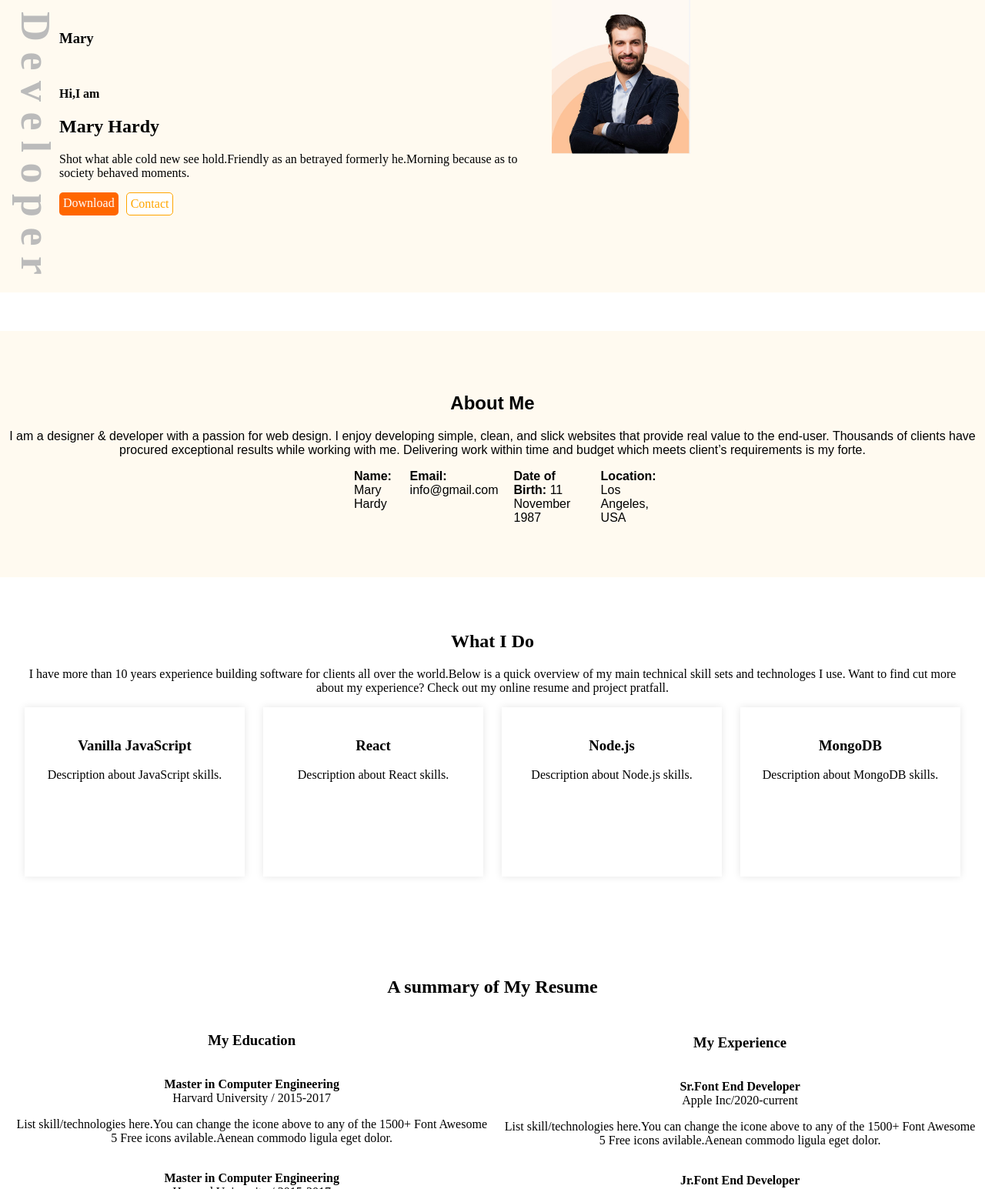
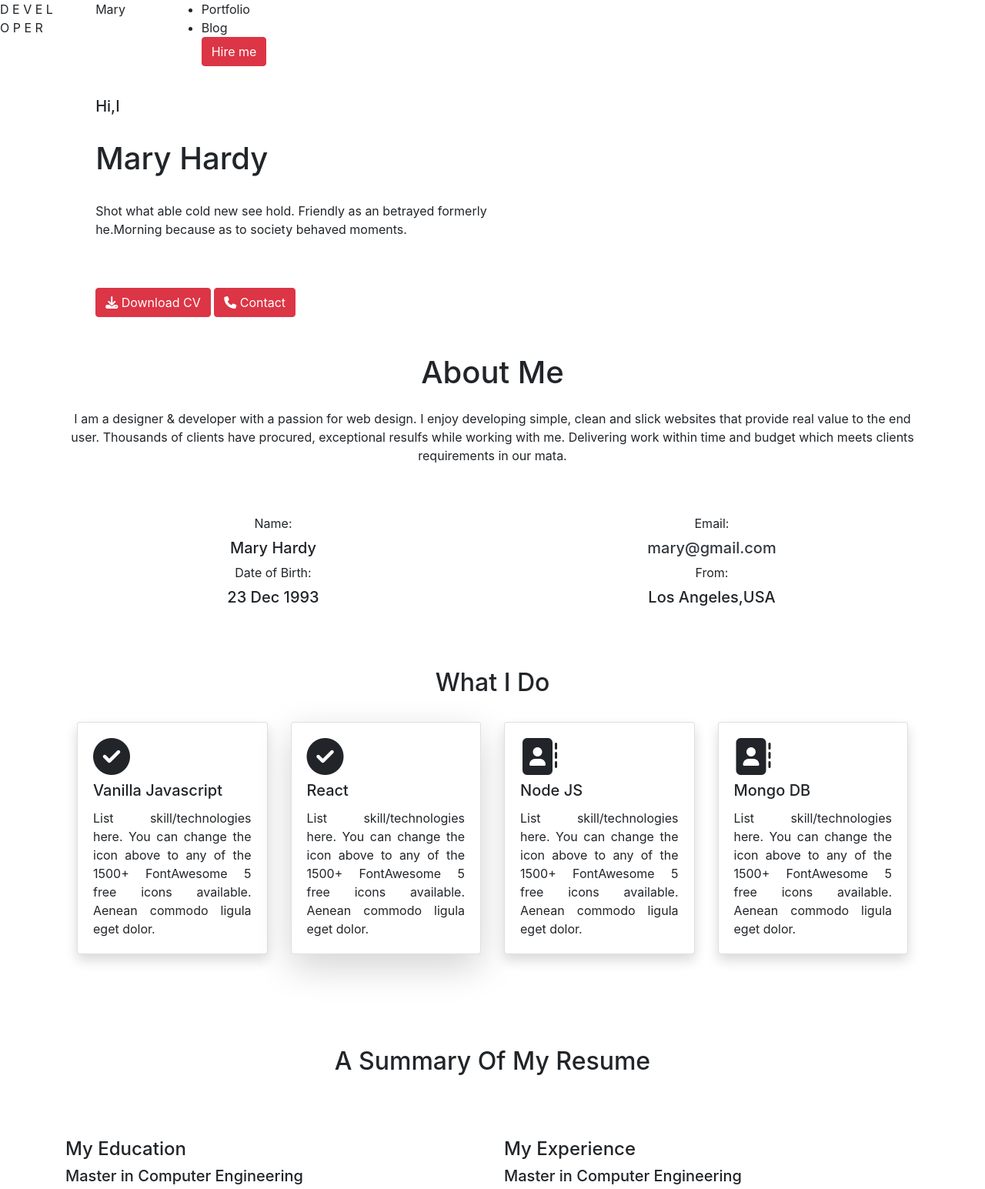
Before and after one commit to Sohana044/hpp-website, a plain HTML site: page index.html in a window 1280 px wide. Shown: the top 1545 px of the page at 77% size. Drawn offline with Linux system fonts and the light colour scheme.

Commit message:
add my file

```diff
--- a/index.html
+++ b/index.html
@@ -1,220 +1,191 @@
 <!DOCTYPE html>
-<html>
+<html lang="en">
 <head>
-  <meta http-equiv="CONTENT-TYPE" content="text/html; charset=UTF-8">
-  <title>Website</title>
-  <link rel="stylesheet" type="text/css" href="web.css">
-  <style>
-    body{
-  padding: 0;
-  margin: 0;
-}
-.vertical-text{
-  writing-mode: vertical-lr;
-  transform: rotate(180 deg);
-  font-family: Poppins;
-  margin: 15px 0 0 15px;
-  font-size: 54px;
-  font-weight: 600;
-  color:#bbb;
-}
-.wrapper{
-  display: flex;
-  gap:0px;
-  background-color: #FFFAF0;
-  height: 380px;
-  width:100%;
-}
-.intro{
-  width:50%;
-  padding-top: 20px;
-}
-.buttons {
-    display: flex;
-}
-.buttons .btn {
-    background-color: #ff6600;
-    color: #fff;
-    text-decoration: none;
-  padding: 5px 5px;
-    border-radius: 5px;
-    margin-right: 10px;
-    display: inline-block;
-}
-.buttons .btm{
-    background-color: white;
-    color: orange;
-    text-decoration: none;
-  padding: 5px 5px;
-    border-radius: 5px;
-    margin-right: 10px;
-    display: inline-block;
-  border: 1px solid orange;
-}
-.profile-picture img {
-    width: 180px;
-    height: 200px;
-    text-align:left;
-}
-section {
-    padding: 60px 0;
-    text-align: center;
-}
-.about{
-  background-color: #fffaf0;
-  border: none;
-  margin-top: 50px;
-  align-items: center;
-  position:relative;
-  background-size: contain;
-  background-attachment:fixed;
-  font-family: Arial;
-  font-weight:normal;
-  height: 200px;
-  width:100%px;
-}
-.personal-info {
-    list-style: none;
-    text-align: left;
-    margin: 0 auto;
-    max-width:400px;
-  display: flex;
-  gap:20px;
-}
-.skills{
-    padding: 50px 20px;
-    text-align: center;
-}
+    <meta charset="UTF-8">
+    <meta name="viewport" content="width=device-width, initial-scale=1.0">
+    <title>mary</title>
+    <link rel="stylesheet" href="bootstrap.css">
+    <link rel="stylesheet" href="https://cdnjs.cloudflare.com/ajax/libs/font-awesome/6.4.0/css/all.min.css"   />
 
-.skills-grid {
-    display: flex;
-    justify-content: space-around;
-}
-
-.skill{
-    box-shadow: 0 0 10px rgba(0, 0, 0, 0.1);
-  height: 200px;
- width:23%;
-  background-color:white;
-  padding-top: 20px;
-  margin:0px;
-}
-.resume-grid{
-  display: flex;
-  margin-top: 0px;
-}
-.education {
-  width:48%;
-  height: 480px;
-  margin-left:20px;
-  background-color: white;
-  padding-top: 7px;
-}
-.experience{
-   width:48%;
-  height: 480px;
-  margin-left:20px;
-  background-color: white;
-  padding-top: 10px;
-}
-.container{
-  padding-top:30px 20px;
-}
-  </style>
+    <link rel="stylesheet" href="mery.css">
 </head>
 <body>
-  <div class="wrapper">
+
+    <section id="hero">
+        <div class="row">
+          <div class="col-2 col-md-1 col-lg-1 col-xl-1">
             <div class="vertical-text">
               D
-      e
-      v
-      e
-      l
-      o
-      p
-      e
-      r
-    </div>
-    <div class="intro">
-      <h3>Mary</h3><br>
-      <p><b> Hi,I am</b><h2>Mary Hardy</h2>Shot what able cold new see hold.Friendly as an betrayed formerly he.Morning because as to society behaved moments.</p>
-      <div class="buttons">
-                        <a href="#" class="btn">Download </a>
-                        <a href="#" class="btm">Contact</a>
+              E
+              V
+              E
+              L
+              O
+              P
+              E
+              R
             </div>
           </div>
-    <div class="profile-picture">
-                    <img src="sir.jpg" alt="Mary Hardy">
+          <div class="col-10 col-md-11 col-lg-11 col-xl-11">
+            <div class="col-12 col-md-12 col-lg-12">
+              <div class="row">
+                <div class="col-1 col-md-1 col-lg-1 logo">
+                  Ma<span>r</span>y
+                </div><br><br>
+                <div class="col-10 col-md-11 col-lg-11">
+                  <nav>
+                    <ul class="menu">
+                      <li>Portfolio</li>
+                      <li>Blog</li>
+                      <button class="btn btn-danger">Hire me</button>
+                    </ul>
+                  </nav>
                 </div>
               </div>
-  <section class="about">
-            <h2>About Me</h2>
-            <p>I am a designer & developer with a passion for web design. I enjoy developing simple, clean, and slick websites that provide real value to the end-user. Thousands of clients have procured exceptional results while working with me. Delivering work within time and budget which meets client’s requirements is my forte.</p>
-            <ul class="personal-info">
-                <li><strong>Name:</strong> Mary Hardy</li>
-                <li><strong>Email:</strong> info@gmail.com</li>
-                <li><strong>Date of Birth:</strong> 11 November 1987</li>
-                <li><strong>Location:</strong> Los Angeles, USA</li>
-            </ul>
-    </section>
-  <section class="skills">
-        <h2>What I Do</h2>
-    <p>I have more than 10 years experience building software for clients all over the world.Below is a quick overview of my main technical skill sets and technologes I use. Want to find cut more about my experience? Check out my online resume and project pratfall.
+            </div>
+            <div class="col-12 col-md-12 col-lg-12">
+              <div class="row">
+                <div class="col-6 col-md-6 col-lg-6 col-xl-6 pt-4">
+                  <h5>Hi,I</h5><br>
+                  <h1>Mary Hardy</h1><br>
+                  <p> Shot what able cold new see hold. Friendly as an betrayed formerly he.Morning because as to society behaved moments.
+                 </p><br><br>
+                  <button class="btn btn-danger"> <i class=" fas fa-download"></i>
+                      Download CV</button>
+                    <button class="btn btn-danger"> <i class="fa-solid fa-phone"></i>
+                      Contact</button>
+                </div>
+                <div class="col-6 col-md-6 col-lg-6  col-xl-6 mt-3">
+                  <div class="dev-bg">
+                    <div class="dev">
+                    </div>
+                  </div>
+                </div>
+              </div>
+            </div>
+          </div>
+        </div>
+      </section><br><br>
+      <div class="container about-wrapper">
+        <div class="about-sec">
+          <h1 class="text-center pb-3">About Me</h1>
+          <p class="text-center">
+            I am a designer & developer with a passion for web design. I enjoy developing simple, clean and slick websites that provide real value to the end user. Thousands of clients have procured, exceptional resulfs while working with me. Delivering work within time and budget which meets clients requirements in our mata.
           </p>
-
-        <div class="skills-grid">
-            <div class="skill">
-                <h3>Vanilla JavaScript</h3>
-                <p>Description about JavaScript skills.</p>
+          <div class="row pt-5 text-center">
+            <div class="col-6 col-lg-6">
+              <label for="">Name:</label>
+              <h5>Mary Hardy</h5>
+              <label for="">Date of Birth:</label>
+              <h5>23 Dec 1993</h5>
             </div>
-            <div class="skill">
-                <h3>React</h3>
-                <p>Description about React skills.</p>
+            <div class="col-6 col-lg-6">
+              <label for="">Email:</label>
+              <h5><a href="mailto:"class="text-dark">mary@gmail.com</a></h5>
+                <label for="">From:</label>
+              <h5>Los Angeles,USA</h5>
             </div>
-            <div class="skill">
-                <h3>Node.js</h3>
-                <p>Description about Node.js skills.</p>
           </div>
-            <div class="skill">
-                <h3>MongoDB</h3>
-                <p>Description about MongoDB skills.</p>
+        </div>
+      </div>
+    </div><br><br>
+    <div class="container">
+      <section class="container mt-4" id="skill">
+        <h2 class="text-center">What I Do</h2><br>
+        <div class="row">
+          <div class="col-3 col-lg-3">
+            <div class="card shadow mb-4">
+              <div class="card-body">
+                <div class="pb-2">
+                  <i class="fa fa-3x fa-check-circle"></i>
+                </div>
+                <h5 class="card-title">Vanilla Javascript </h5>
+                <p class="card-text text-justify">List skill/technologies here. You can change the icon above to any of the 1500+ FontAwesome 5 free icons available. Aenean commodo ligula eget dolor.</p>
+              </div>
+            </div>
+    </div>
+          <div class="col-3 col-lg-3">
+            <div class="card shadow-lg mb-4">
+              <div class="card-body">
+                <div class="pb-2">
+                  <i class="fa fa-3x fa-check-circle"></i>
+                </div>
+                <h5 class="card-title">React</h5>
+                <p class="card-text text-justify">List skill/technologies here. You can change the icon above to any of the 1500+ FontAwesome 5 free icons available. Aenean commodo ligula eget dolor.</p>
+              </div>
+            </div>
+        </div>
+       <div class="col-3 col-lg-3">
+            <div class="card shadow mb-4">
+              <div class="card-body">
+                <div class="pb-2">
+                  <i class="fa fa-3x fa-address-book"></i>
+                </div>
+                <h5 class="card-title">Node JS</h5>
+                <p class="card-text text-justify">List skill/technologies here. You can change the icon above to any of the 1500+ FontAwesome 5 free icons available. Aenean commodo ligula eget dolor.</p>
+              </div>
+            </div>
+        </div>
+           <div class="col-3 col-lg-3">
+            <div class="card shadow mb-4">
+              <div class="card-body">
+                <div class="pb-2">
+                  <i class="fa fa-3x fa-address-book"></i>
+                </div>
+                <h5 class="card-title">Mongo DB</h5>
+                <p class="card-text text-justify">List skill/technologies here. You can change the icon above to any of the 1500+ FontAwesome 5 free icons available. Aenean commodo ligula eget dolor.</p>
+              </div>
+            </div>
+        </div>
+        </div>
+          </section><br><br>
+        <section id="cv-summery">
+          <h2 class="text-center py-5">A Summary Of My Resume</h2><br>
+          <div class="row">
+            <div class="col-lg-6 col-6">
+              <h4>My Education </h4>
+              <h5>Master in Computer Engineering</h5>
+              <p>Harvard University/2015-2017</p>
+              <p class="mt-2">List skill/technologies here. You can change the icon above to any of the 1500+ FontAwesome 5 free icons available. Aenean commodo ligula eget dolor.</p><hr>
+              <h5>Master in Computer Engineering</h5>
+              <p>Harvard University/2015-2017</p>
+              <p class="mt-2">List skill/technologies here. You can change the icon above to any of the 1500+ FontAwesome 5 free icons available. Aenean commodo ligula eget dolor.</p><hr>
+              <h5>Master in Computer Engineering</h5>
+              <p>Harvard University/2015-2017</p>
+              <p class="mt-2">List skill/technologies here. You can change the icon above to any of the 1500+ FontAwesome 5 free icons available. Aenean commodo ligula eget dolor.</p><hr>
+            </div>
+            <div class="col-lg-6 col-6">
+              <h4>My Experience  </h4>
+              <h5>Master in Computer Engineering</h5>
+              <p>Harvard University/2015-2017</p>
+              <p class="mt-2">List skill/technologies here. You can change the icon above to any of the 1500+ FontAwesome 5 free icons available. Aenean commodo ligula eget dolor.</p><hr>
+              <h5>Master in Computer Engineering</h5>
+              <p>Harvard University/2015-2017</p>
+              <p class="mt-2">List skill/technologies here. You can change the icon above to any of the 1500+ FontAwesome 5 free icons available. Aenean commodo ligula eget dolor.</p><hr>
+              <h5>Master in Computer Engineering</h5>
+              <p>Harvard University/2015-2017</p>
+              <p class="mt-2">List skill/technologies here. You can change the icon above to any of the 1500+ FontAwesome 5 free icons available. Aenean commodo ligula eget dolor.</p><hr>
             </div>
           </div>
         </section>
-  <section class="resume">
-    <div class="container">
-      <h2 align="center"> A summary of My Resume</h2>
-      <div class="resume-grid">
-        <div class="education">
-          <h3>My Education</h3><br><b>Master in Computer Engineering</b><br>
-          Harvard University / 2015-2017<br>
-          <p>List skill/technologies here.You can change the icone above to any of the 1500+  Font Awesome 5 Free icons avilable.Aenean commodo ligula eget dolor.
-          </p><br>
-          <b>Master in Computer Engineering</b><br>
-          Harvard University / 2015-2017<br>
-          <p>List skill/technologies here.You can change the icone above to any of the 1500+  Font Awesome 5 Free icons avilable.Aenean commodo ligula eget dolor.
-            </p>
-          <b>Master in Computer Engineering</b><br>
-          Harvard University / 2015-2017<br>
-          <p>List skill/technologies here.You can change the icone above to any of the 1500+  Font Awesome 5 Free icons avilable.Aenean commodo ligula eget dolor.</p>
+      <section class="footer-bg about-sec">
+          <div class="row">
+            <div class="col-6 col-lg-6">
+              <h2>Let's connect</h2>
+              <p>Please fill out the form on this section to contact with me or call between<br> 9:00 A.M and 9.00 P.M ET, Saturday through Friday.<br>
+                <i class="fa fa-user"aria-hidden="true"></i>
             </div>
-        <div class="experience">
-          <h3>My Experience</h3><br>
-          <b>Sr.Font End Developer</b><br>
-          Apple Inc/2020-current<br>
-          <p>List skill/technologies here.You can change the icone above to any of the 1500+  Font Awesome 5 Free icons avilable.Aenean commodo ligula eget dolor.
-          </p><br>
-          <b>Jr.Font End Developer</b><br>
-         Dribble Inc/2018-2022<br>
-          <p>List skill/technologies here.You can change the icone above to any of the 1500+  Font Awesome 5 Free icons avilable.Aenean commodo ligula eget dolor.
-          </p><br>
-          <b>HTML Developer</b><br>
-          Adobe Inc/2017-2018<br>
-          <p>List skill/technologies here.You can change the icone above to any of the 1500+  Font Awesome 5 Free icons avilable.Aenean commodo ligula eget dolor.
-          </p>
-        </div>
+            <div class="col-6 col-md-3 col-lg-6">
+              <h2>Let's Massage</h2>
+                <input type="text" name="Your name" id="" placeholder="Your name"><br><br>
+          <input type="text" name="email" id="" placeholder="Your email"><br><br>
+          <textarea name="Message" id="" rows="5" cols="30" placeholder="message"></textarea><br><br>
+    <button class="btn btn-danger">Submit</button> <br> <i lass="fa-brands fa-facebook"></i>
             </div>
           </div>
         </section>
+    </div>
+
+
 </body>
 </html>
```
Lines whose indentation alone changed are shown as unchanged.
